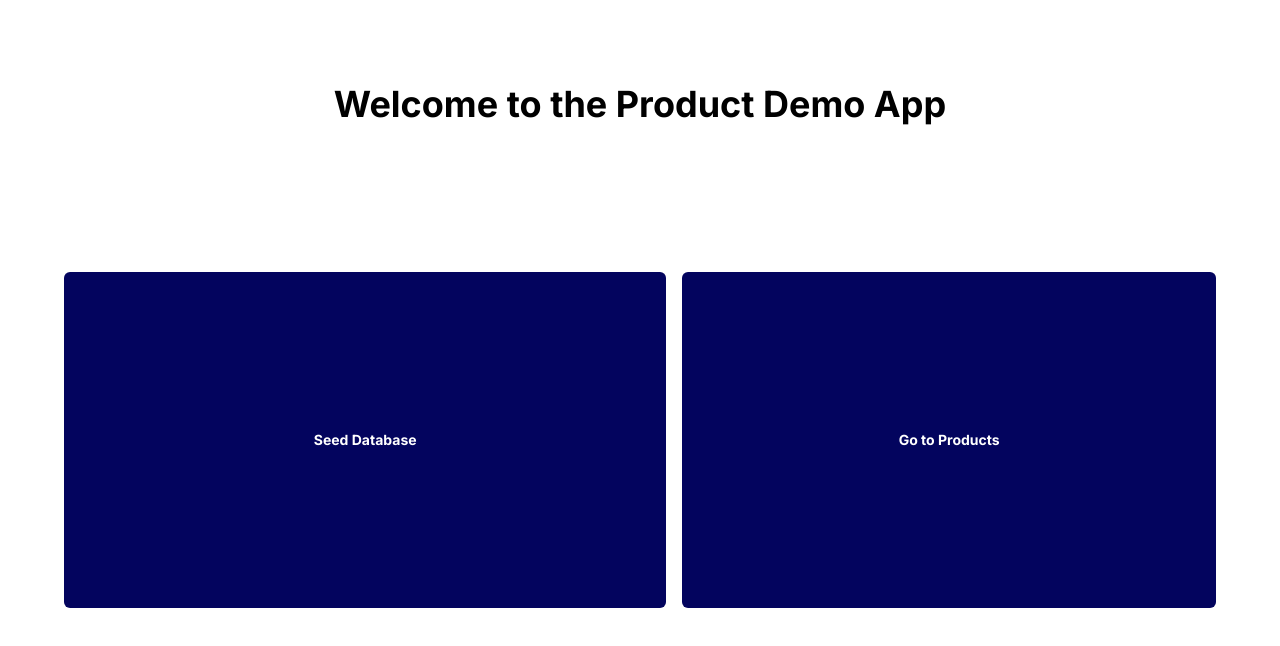
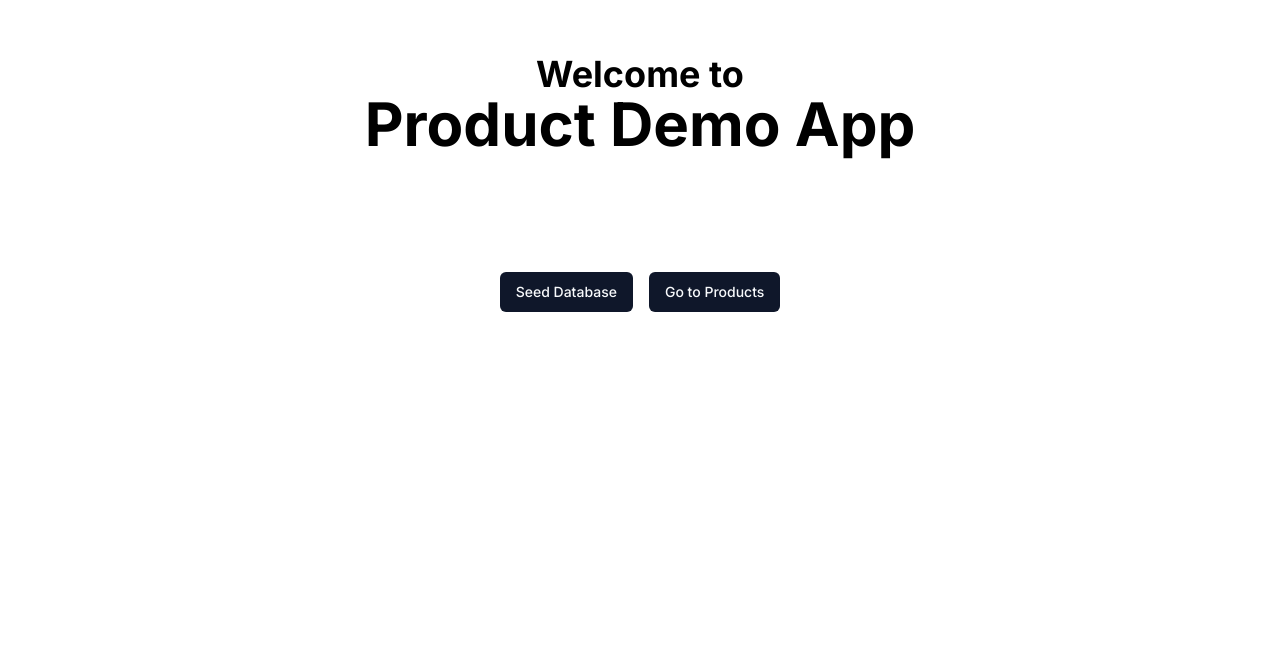
Before and after one commit to fatihbatu/product-list-nestjs, a Next.js app in the folder frontend/: page / in a window 1280 px wide. Shown: the part 128-774 px from the top of the page. Built offline with nearby package versions, Linux system fonts and the light colour scheme; no server answers.

Commit message:
style: style changed

```diff
--- a/frontend/app/page.tsx
+++ b/frontend/app/page.tsx
@@ -9,25 +9,17 @@ export default function Home() {
   const { trigger: seedTrigger } = useSeedProduct();
   return (
     <section className="flex flex-col items-center justify-start h-screen w-full shadow-sm bg-white p-16">
-      <div
-        style={{
-          flex: 1,
-        }}
-        className="flex flex-col justify-center w-full h-full"
-      >
+      <div className="flex flex-col justify-center w-full h-full">
         <h1 className="text-4xl font-bold text-center text-black">
-          Welcome to the Product Demo App
+          Welcome to
+        </h1>
+        <h1 className="text-6xl font-bold text-center text-black">
+          Product Demo App
         </h1>
       </div>
-      <div
-        style={{
-          flex: 1,
-        }}
-        className="flex flex-col justify-center w-full h-full"
-      >
+      <div className="flex flex-col justify-center w-full h-full">
         <div className="flex flex-row justify-center w-full h-full space-x-4">
           <Button
-            className="bg-[#03045e] hover:bg-[#02098a] text-white font-bold p-16 rounded-md w-full h-full"
             onClick={() => seedTrigger()}
             disabled={data && data.length > 0}
           >
@@ -35,10 +27,8 @@ export default function Home() {
               ? 'Database Seeded Successfully!'
               : 'Seed Database'}
           </Button>
-          <a className="w-full h-full" href="/products">
-            <Button className="bg-[#03045e] hover:bg-[#02098a] text-white font-bold p-16 rounded-md w-full h-full">
-              Go to Products
-            </Button>
+          <a className="" href="/products">
+            <Button>Go to Products</Button>
           </a>
         </div>
       </div>
```
